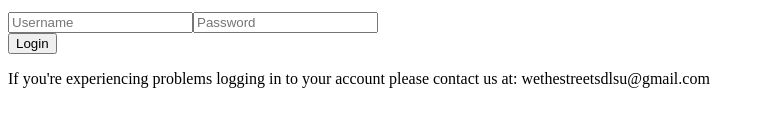
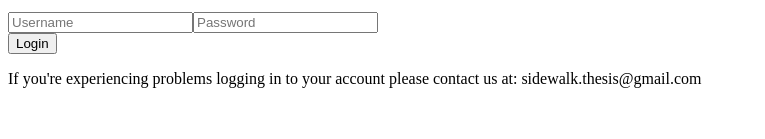
Before and after one commit to jared-limjoco/thesis-site, a Next.js app: page /login in a window 1280 px wide. Shown: the part 610-749 px from the top of the page, without its empty margins (0-765 px from the left). Built offline with nearby package versions, Linux system fonts and the light colour scheme; no server answers.

Commit message:
minor tweaks and fixes

```diff
--- a/src/features/annotate/form/react-picture-annotation/ReactPictureAnnotation.tsx
+++ b/src/features/annotate/form/react-picture-annotation/ReactPictureAnnotation.tsx
@@ -543,6 +543,11 @@ export default class ReactPictureAnnotation extends React.Component<IReactPictur
       (element) => element.editable
     );
 
+    if (this.state.pavementType === "") {
+      alert("Please select the surface type of the sidewalk.");
+      return;
+    }
+
     const body = {
       username: username,
       imageID: this.props.imageID,
--- a/src/pages/login.jsx
+++ b/src/pages/login.jsx
@@ -89,7 +89,7 @@ export default function login({ providers, csrfToken }) {
         <div className="flex justify-center w-10/12 sm:w-8/12 md:w-6/12 lg:w-5/12 xl:w-4/12">
           <p className="font-semibold text-gray-600 text-sm">
             If you&apos;re experiencing problems logging in to your account
-            please contact us at: wethestreetsdlsu@gmail.com
+            please contact us at: sidewalk.thesis@gmail.com
           </p>
         </div>
       </section>
```
